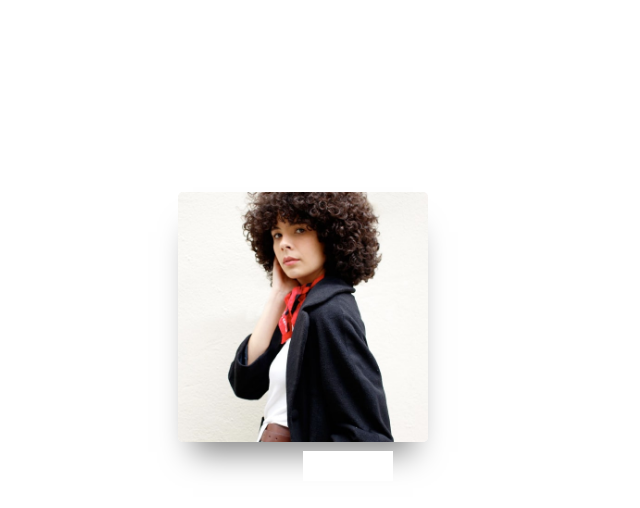
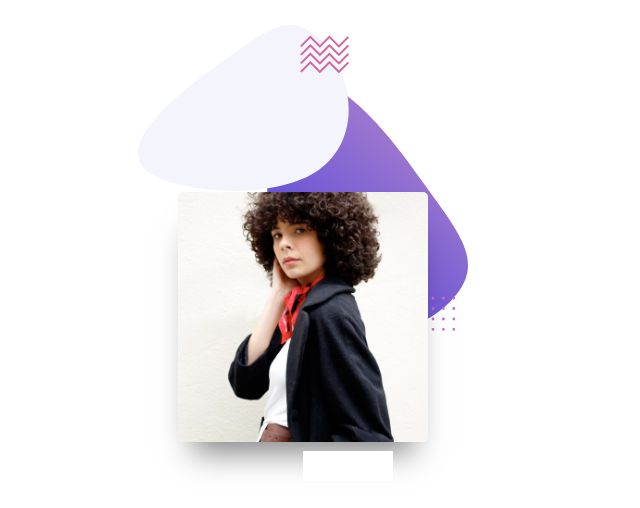
Before and after one commit to kapiernik/frontend-mentor-slider, a plain HTML site: page index.html in a window 1280 px wide. Shown: the whole page, without its empty margins (337-977 px from the left). Drawn offline with Linux system fonts and the light colour scheme; the site is published under a folder, as on GitHub Pages, so addresses that start at the root find nothing.

Commit message:
поменял путь к бэкграунду

```diff
--- a/scss/style.scss
+++ b/scss/style.scss
@@ -10,7 +10,7 @@ $gray-blue: hsl(240, 18%, 77%);
 
 body{
     font-family: $font-family;
-    background-image: url(/images/pattern-bg.svg);
+    background-image: url(../images/pattern-bg.svg);
     background-repeat: no-repeat;
     background-size: 330px;
     background-position: center 25px;
```
Also changed, not shown: scss/style.css, 1 other file.
